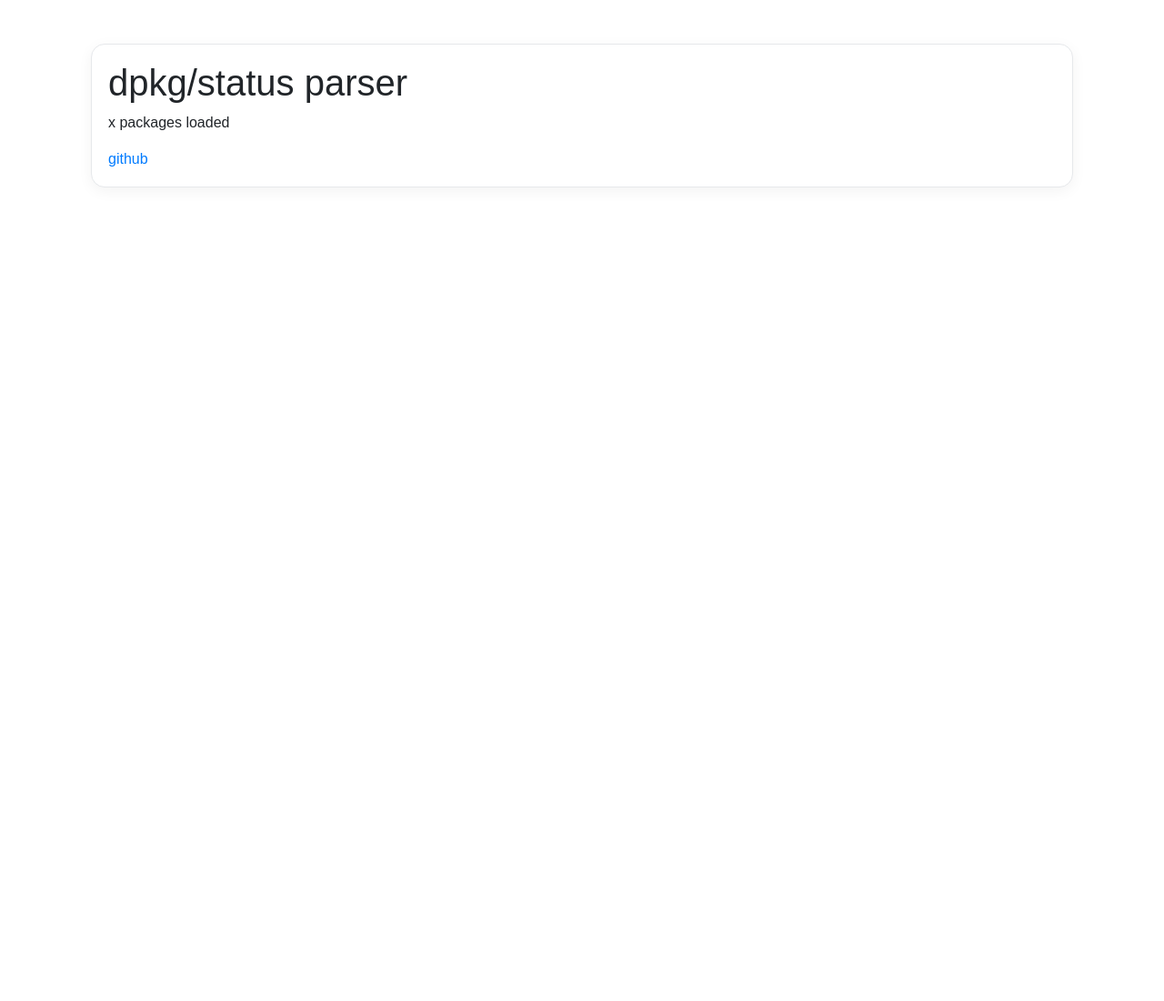
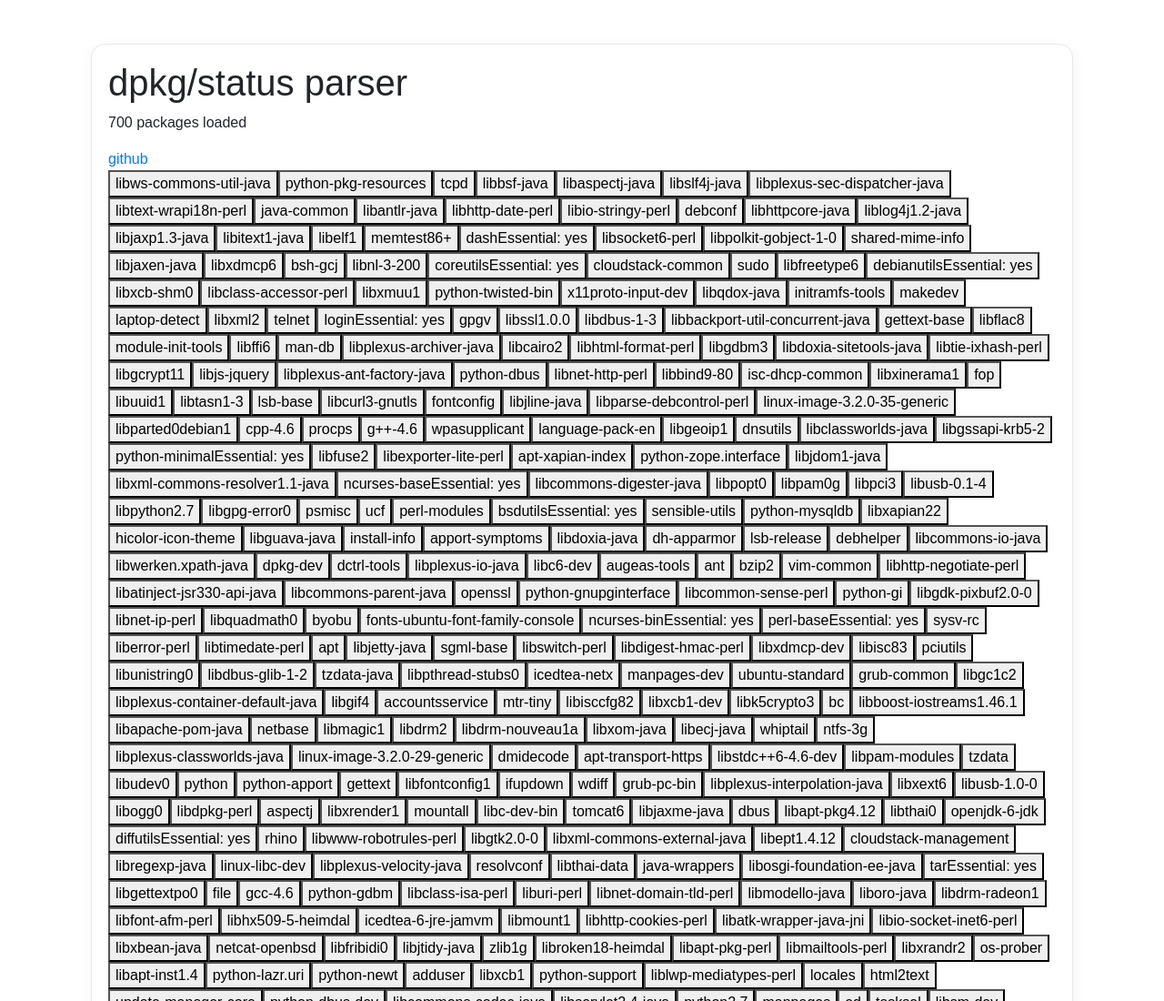
Before and after one commit to nireo/pre-assignment-reaktor, a plain HTML site: page index.html in a window 1280 px wide. Shown: the top 1100 px of the page at 91% size. Before the commit the page ends 800 px from the top, so only its background shows below. Drawn offline with nearby package versions, Linux system fonts and the light colour scheme.

Commit message:
added button rendering

```diff
--- a/index.html
+++ b/index.html
@@ -32,7 +32,7 @@
     <div class="container">
       <div class="card" style="margin-top: 3rem;">
         <h1>dpkg/status parser</h1>
-        <p>x packages loaded</p>
+        <p id="counter">x packages loaded</p>
         <a
           href="https://github.com/nireo/pre-assignment-reaktor"
           target="_blank"
@@ -40,6 +40,9 @@
         >
           github
         </a>
+        <div id="packages">
+
+        </div>
       </div>
     </div>
   </body>
--- a/index.js
+++ b/index.js
@@ -38,5 +38,12 @@
     for (let i = 1; i < arrays.length; i++) {
       parseData(arrays[i]);
     }
-    console.log(objects);
+
+    // change the interface
+    document.getElementById("counter").innerHTML = `${objects.length} packages loaded`;
+    objects.forEach(item => {
+      let button = document.createElement("button");
+      button.innerHTML = item.name;
+      document.getElementById("packages").appendChild(button);
+    })
   });
```
